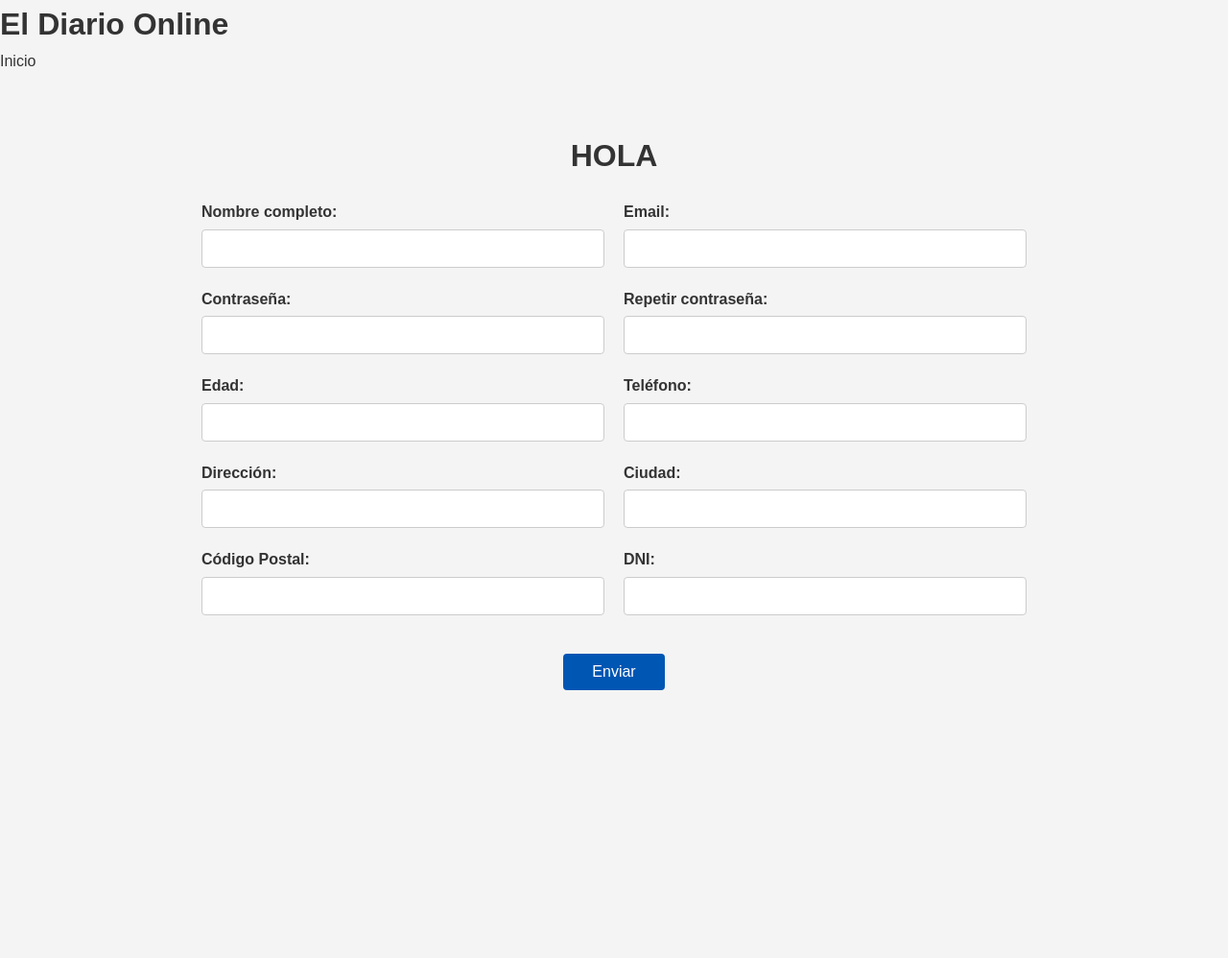
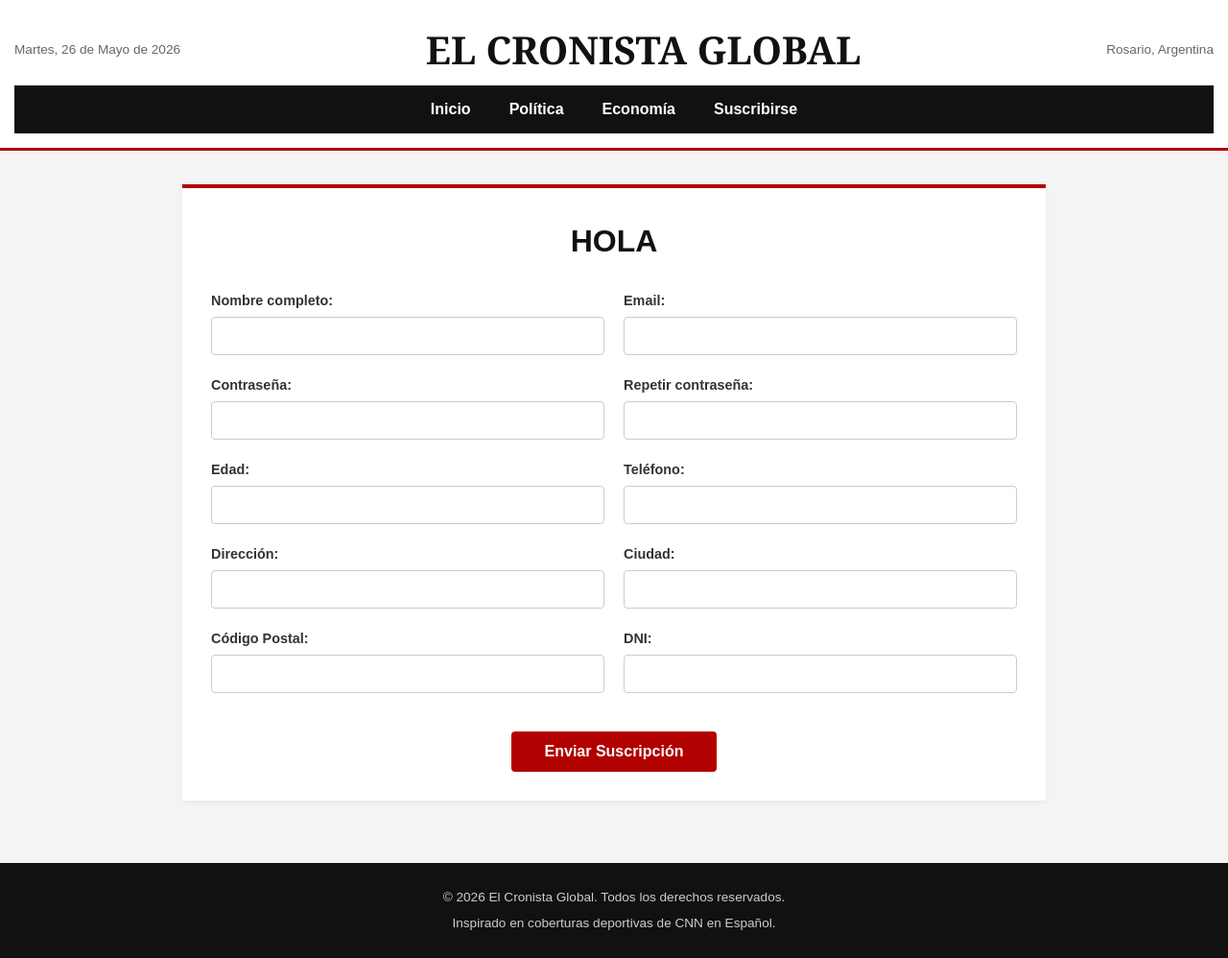
Before and after one commit to MateoDip/TP1-FlexBox, a plain HTML site: page subscription.html in a window 1280 px wide. Shown: the whole page at 96% size. Before the commit the page ends 800 px from the top, so only its background shows below. Drawn offline with Linux system fonts and the light colour scheme.

Commit message:
re estilizacion

```diff
--- a/css/form.css
+++ b/css/form.css
@@ -1,14 +1,18 @@
-/* Contenedor principal */
+/* Contenedor principal adaptado a la estética del diario */
 .main-subscription {
+    width: 100%;
     max-width: 900px;
-    margin: 40px auto;
-    padding: 20px;
-    font-family: sans-serif; /* Ajusta a la fuente de tu diario */
+    margin: 20px auto;
+    padding: 30px;
+    background-color: #fff;
+    border-top: 4px solid #b10000;
+    box-shadow: 0 2px 5px rgba(0,0,0,0.05);
 }
 
 #form-title {
     text-align: center;
-    margin-bottom: 20px;
+    margin-bottom: 25px;
+    color: #111;
 }
 
 /* Grilla del formulario (Mobile First: 1 Columna) */
@@ -26,6 +30,8 @@
 .form-group label {
     margin-bottom: 5px;
     font-weight: bold;
+    color: #333;
+    font-size: 0.9rem;
 }
 
 .form-group input {
@@ -35,30 +41,43 @@
     font-size: 16px;
 }
 
+.form-group input:focus {
+    outline: none;
+    border-color: #b10000;
+}
+
 /* Mensajes de error */
 .error-msg {
-    color: red;
+    color: #b10000;
     font-size: 12px;
     margin-top: 5px;
-    display: none; /* Ocultos por defecto */
+    display: none;
+    font-weight: bold;
 }
 .error-msg.visible {
     display: block;
 }
 
-/* Botón centrado */
+/* Botón centrado adaptado a los colores del sitio */
 .form-submit {
     text-align: center;
     margin-top: 20px;
 }
+
 #submit-btn {
-    padding: 10px 30px;
-    background-color: #0056b3;
+    padding: 12px 35px;
+    background-color: #b10000; /* Rojo del diario */
     color: white;
     border: none;
     border-radius: 4px;
     font-size: 16px;
+    font-weight: bold;
     cursor: pointer;
+    transition: background 0.3s;
+}
+
+#submit-btn:hover {
+    background-color: #800000;
 }
 
 /* Desktop: 2 Columnas */
@@ -67,6 +86,6 @@
         grid-template-columns: 1fr 1fr;
     }
     .form-submit {
-        grid-column: 1 / -1; /* Hace que el contenedor del botón ocupe ambas columnas */
+        grid-column: 1 / -1;
     }
 }
--- a/css/style.css
+++ b/css/style.css
@@ -62,18 +62,18 @@ img {
     background-color: #111;
     padding: 10px;
     display: flex;
-    justify-content: flex-end; /* Alinea la hamburguesa a la derecha */
+    justify-content: flex-end;
 }
 
 .menu-toggle {
     color: #fff;
     font-size: 1.5rem;
     cursor: pointer;
-    display: block; /* Visible en Mobile */
+    display: block;
 }
 
 .nav-links {
-    display: none; /* Se oculta la barra en Mobile según la consigna */
+    display: none;
 }
 
 /* Publicidades */
@@ -103,7 +103,7 @@ img {
 /* Contenedor estructural */
 .container {
     display: flex;
-    flex-direction: column; /* Flujo vertical en dispositivos chicos */
+    flex-direction: column;
     gap: 20px;
     padding: 15px;
     max-width: 1200px;
@@ -171,7 +171,7 @@ img {
     color: #b10000;
 }
 
-/* Componente de Formulario (Heredado y adaptado) */
+/* Componente de Formulario Lateral */
 .form-container {
     background-color: #fff;
     padding: 20px;
@@ -233,21 +233,20 @@ img {
 @media (min-width: 768px) {
     .header-top {
         flex-direction: row;
-        justify-content: space-between; /* Distribuye fecha, logo y ubicación */
+        justify-content: space-between;
     }
 
     .logo {
         font-size: 2.5rem;
     }
 
-    /* Las noticias secundarias se organizan lado a lado (2 columnas) */
     .secondary-stories {
         flex-direction: row;
         flex-wrap: wrap;
     }
 
     .secondary-story {
-        flex: 1 1 calc(50% - 15px); /* Ocupan la mitad del espacio disponible */
+        flex: 1 1 calc(50% - 15px);
     }
 }
 
@@ -256,18 +255,17 @@ img {
    ========================================================================== */
 @media (min-width: 1024px) {
 
-    /* Comportamiento del Menú según la consigna */
     .menu-toggle {
-        display: none; /* Desaparece el icono hamburguesa */
+        display: none;
     }
 
     .navbar {
-        justify-content: center; /* Centra la barra de navegación */
+        justify-content: center;
         padding: 0;
     }
 
     .nav-links {
-        display: flex; /* Se muestra la lista de enlaces */
+        display: flex;
         list-style: none;
         width: 100%;
         justify-content: center;
@@ -285,23 +283,21 @@ img {
         background-color: #b10000;
     }
 
-    /* Maquetación de la pantalla general en dos columnas (Layout principal) */
     .container {
-        flex-direction: row; /* Coloca la grilla de noticias al lado del Sidebar */
+        flex-direction: row;
         align-items: flex-start;
     }
 
     .news-grid {
-        flex: 3; /* Toma el 75% del ancho */
+        flex: 3;
     }
 
     .sidebar {
-        flex: 1; /* Toma el 25% del ancho */
+        flex: 1;
         position: sticky;
-        top: 10px; /* El bloque lateral acompaña el scroll */
+        top: 10px;
     }
 
-    /* Ajuste fino de noticias secundarias en Desktop (pasan a 3 columnas) */
     .secondary-story {
         flex: 1 1 calc(33.333% - 15px);
     }
--- a/subscription.html
+++ b/subscription.html
@@ -3,20 +3,33 @@
 <head>
     <meta charset="UTF-8">
     <meta name="viewport" content="width=device-width, initial-scale=1.0">
-    <title>Suscripción - Diario Digital</title>
+    <title>Suscripción - El Cronista Global</title>
     <link rel="stylesheet" href="css/style.css">
     <link rel="stylesheet" href="css/form.css">
     <script defer src="js/validations.js"></script>
 </head>
 <body>
-    <header>
-        <h1><a href="index.html">El Diario Online</a></h1> </header>
 
-        <nav>
-            <ul>
-                <li><a href="index.html">Inicio</a></li> </ul>
+    <header class="main-header">
+        <div class="header-top">
+            <span class="date">Martes, 26 de Mayo de 2026</span>
+            <h1 class="logo">El Cronista Global</h1>
+            <span class="location">Rosario, Argentina</span>
+        </div>
+
+        <nav class="navbar">
+            <div class="menu-toggle" aria-label="Abrir menú">☰</div>
+            <ul class="nav-links">
+                <li><a href="index.html">Inicio</a></li>
+                <li><a href="#">Política</a></li>
+                <li><a href="#">Economía</a></li>
+                <li><a href="subscription.html">Suscribirse</a></li>
+            </ul>
         </nav>
-    <main class="main-subscription">
+    </header>
+
+    <main class="container">
+        <div class="main-subscription">
             <h1 id="form-title">HOLA</h1>
 
             <form id="subscription-form">
@@ -81,10 +94,16 @@
                 </div>
 
                 <div class="form-submit">
-                <button type="submit" id="submit-btn">Enviar</button>
+                    <button type="submit" id="submit-btn">Enviar Suscripción</button>
                 </div>
             </form>
+        </div>
     </main>
+
+    <footer class="main-footer">
+        <p>&copy; 2026 El Cronista Global. Todos los derechos reservados.</p>
+        <p>Inspirado en coberturas deportivas de CNN en Español.</p>
+    </footer>
 
 </body>
 </html>
```
Also changed, not shown: index.html (+7 -11 lines). Lines whose indentation alone changed are shown as unchanged.
